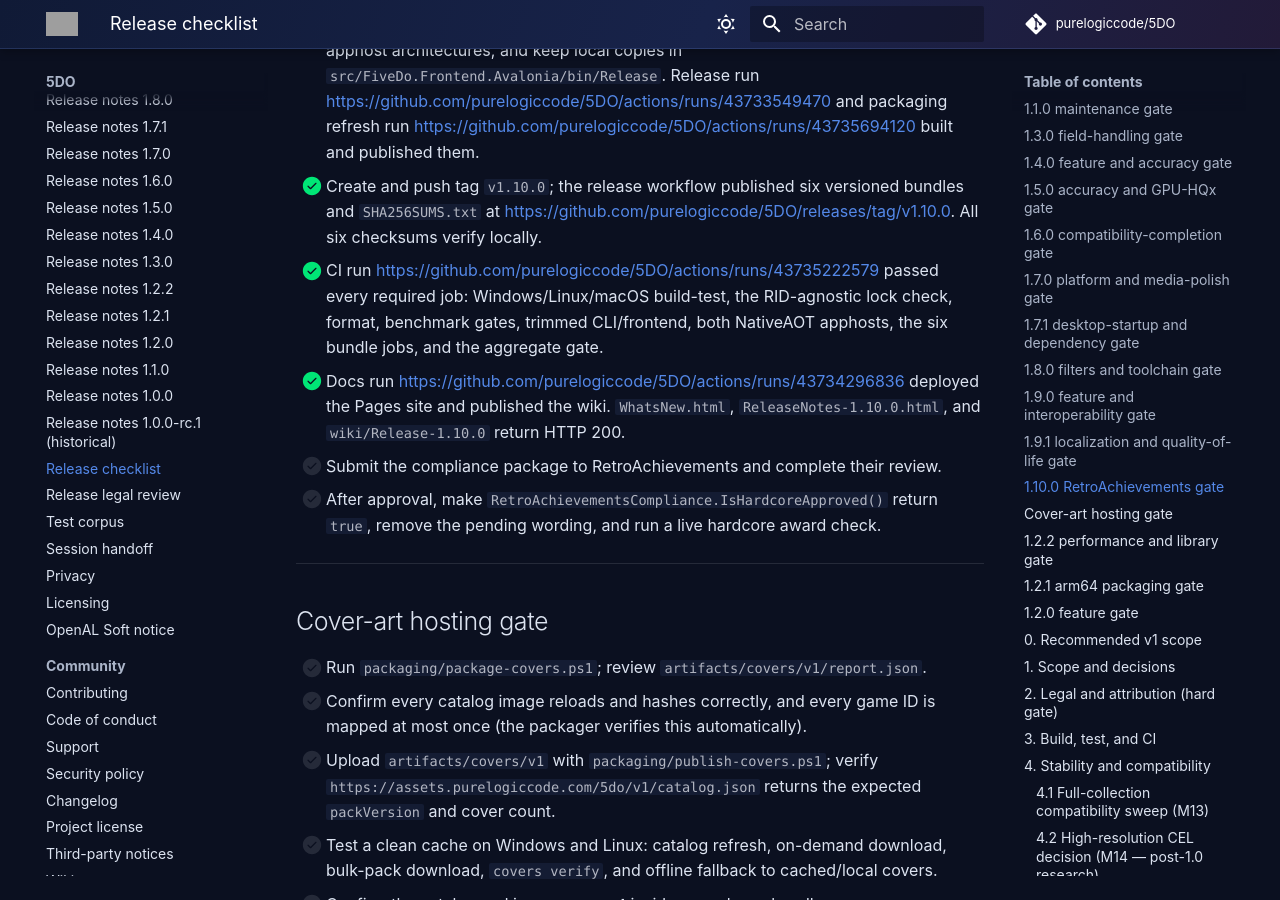
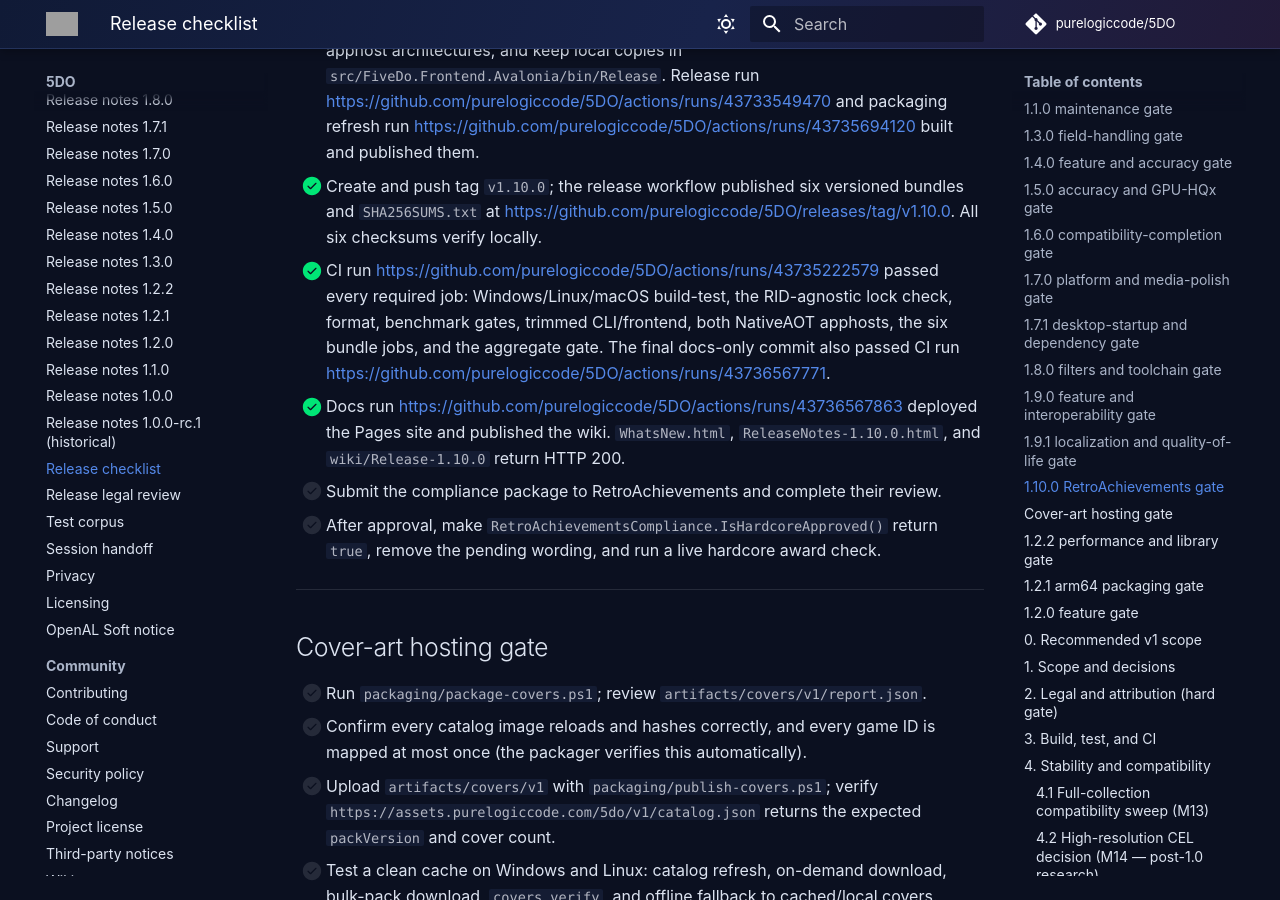
Before and after one commit to purelogiccode/5DO, an MkDocs documentation site: the page built from docs/ReleaseChecklist.md, in a window 1280 px wide and 900 px high, scrolled down 11317 px. Built offline with MkDocs 1.6.1 and Material for MkDocs 9.7.7, drawn with Linux system fonts in a browser that asks for light colours; comment, search, counter and statistics services are not loaded; grey boxes are pictures that could not be loaded.

Commit message:
docs: use final 1.10.0 CI and docs run links

```diff
--- a/docs/ReleaseChecklist.md
+++ b/docs/ReleaseChecklist.md
@@ -450,8 +450,9 @@ run, screenshot, or recorded hash), not just an intention. Update `docs/Status.m
 - [x] CI run <https://github.com/purelogiccode/5DO/actions/runs/43735222579> passed
       every required job: Windows/Linux/macOS build-test, the RID-agnostic lock check,
       format, benchmark gates, trimmed CLI/frontend, both NativeAOT apphosts, the six
-      bundle jobs, and the aggregate gate.
-- [x] Docs run <https://github.com/purelogiccode/5DO/actions/runs/43734296836> deployed
+      bundle jobs, and the aggregate gate. The final docs-only commit also passed CI run
+      <https://github.com/purelogiccode/5DO/actions/runs/43736567771>.
+- [x] Docs run <https://github.com/purelogiccode/5DO/actions/runs/43736567863> deployed
       the Pages site and published the wiki. `WhatsNew.html`, `ReleaseNotes-1.10.0.html`,
       and `wiki/Release-1.10.0` return HTTP 200.
 - [ ] Submit the compliance package to RetroAchievements and complete their review.
```
Also changed, not shown: docs/Installers.md (+1 -1 lines), docs/TestCorpus.md (+1 -1 lines).
